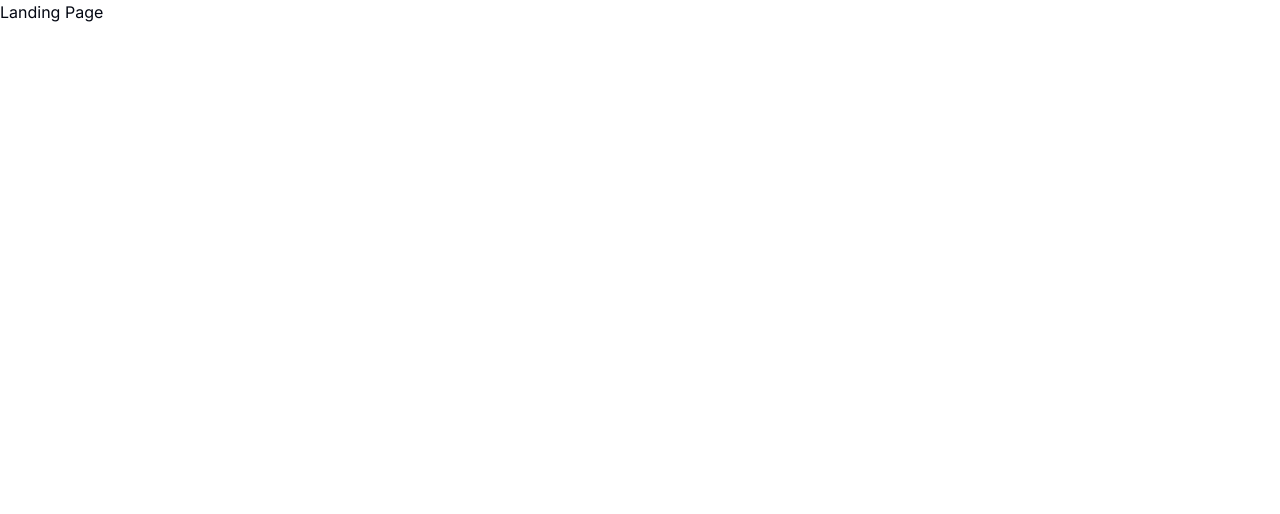
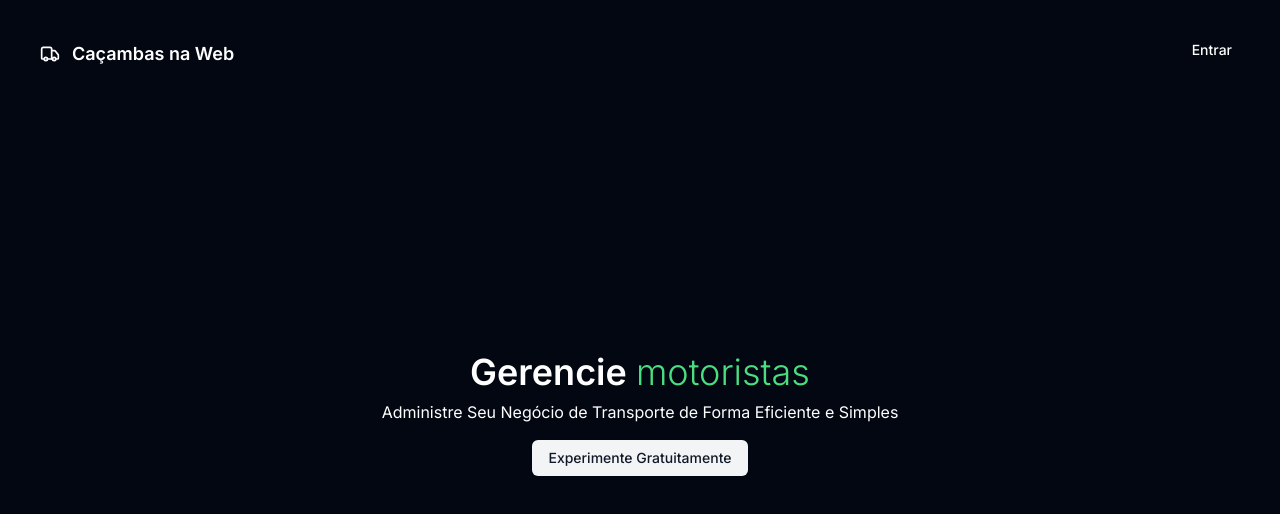
Before and after one commit to matheusbr1/rental-bucket, a Next.js app: page / in a window 1280 px wide. Shown: the top 514 px of the page. Built offline with nearby package versions, Linux system fonts and the light colour scheme.

Commit message:
feat: init landing page

```diff
--- a/package.json
+++ b/package.json
@@ -40,6 +40,7 @@
     "react-dom": "^18",
     "react-hook-form": "^7.51.5",
     "react-input-mask": "^2.0.4",
+    "react-simple-typewriter": "^5.0.1",
     "sonner": "^1.4.41",
     "tailwind-merge": "^2.2.2",
     "tailwindcss-animate": "^1.0.7",
--- a/src/app/page.tsx
+++ b/src/app/page.tsx
@@ -1,5 +1,42 @@
+"use client"
+import { Truck } from "lucide-react";
+import { APP_NAME } from "./constants/app-infos";
+import { useTypewriter } from 'react-simple-typewriter'
+import { Button } from "@/components/ui/button";
+import Link from "next/link";
+
 export default function LandingPage() {
+  const [text] = useTypewriter({
+    words: ['caminhões', 'motoristas', 'clientes', 'serviços'],
+    loop: true,
+    delaySpeed: 2000
+  })
   return (
-    <h1>Landing Page</h1>
+    <div className='min-h-screen antialised' >
+      <div className='min-h-screen bg-[#030712] p-10 text-white flex flex-col' >
+        <div className='flex items-center gap-3 text-lg font-medium text-white' >
+          <Truck className='h-5 w-5' />
+          <span className='font-semibold' >{APP_NAME}</span>
+        </div>
+        <Button asChild className='absolute right-8 top-8' variant='ghost' >
+          <Link href='/auth/sign-in'>
+            Entrar
+          </Link>
+        </Button>
+        <div className="flex items-center justify-center flex-1 flex-col gap-2" >
+          <h1 className='text-3xl lg:text-4xl font-semibold px-10' >
+            Gerencie <span className="text-green-400 font-light" >{text}</span>
+          </h1>
+          <h3>
+            Administre Seu Negócio de Transporte de Forma Eficiente e Simples
+          </h3>
+          <Button asChild variant='secondary' className="mt-2" >
+            <Link href='/auth/sign-up'>
+              Experimente Gratuitamente
+            </Link>
+          </Button>
+        </div>
+      </div>
+    </div>
   );
 }
--- a/tailwind.config.ts
+++ b/tailwind.config.ts
@@ -7,7 +7,7 @@ const config = {
     './components/**/*.{ts,tsx}',
     './app/**/*.{ts,tsx}',
     './src/**/*.{ts,tsx}',
-	],
+  ],
   prefix: "",
   theme: {
     container: {
```
Also changed, not shown: 1 other file (tests, documents, lock files or other folders).
